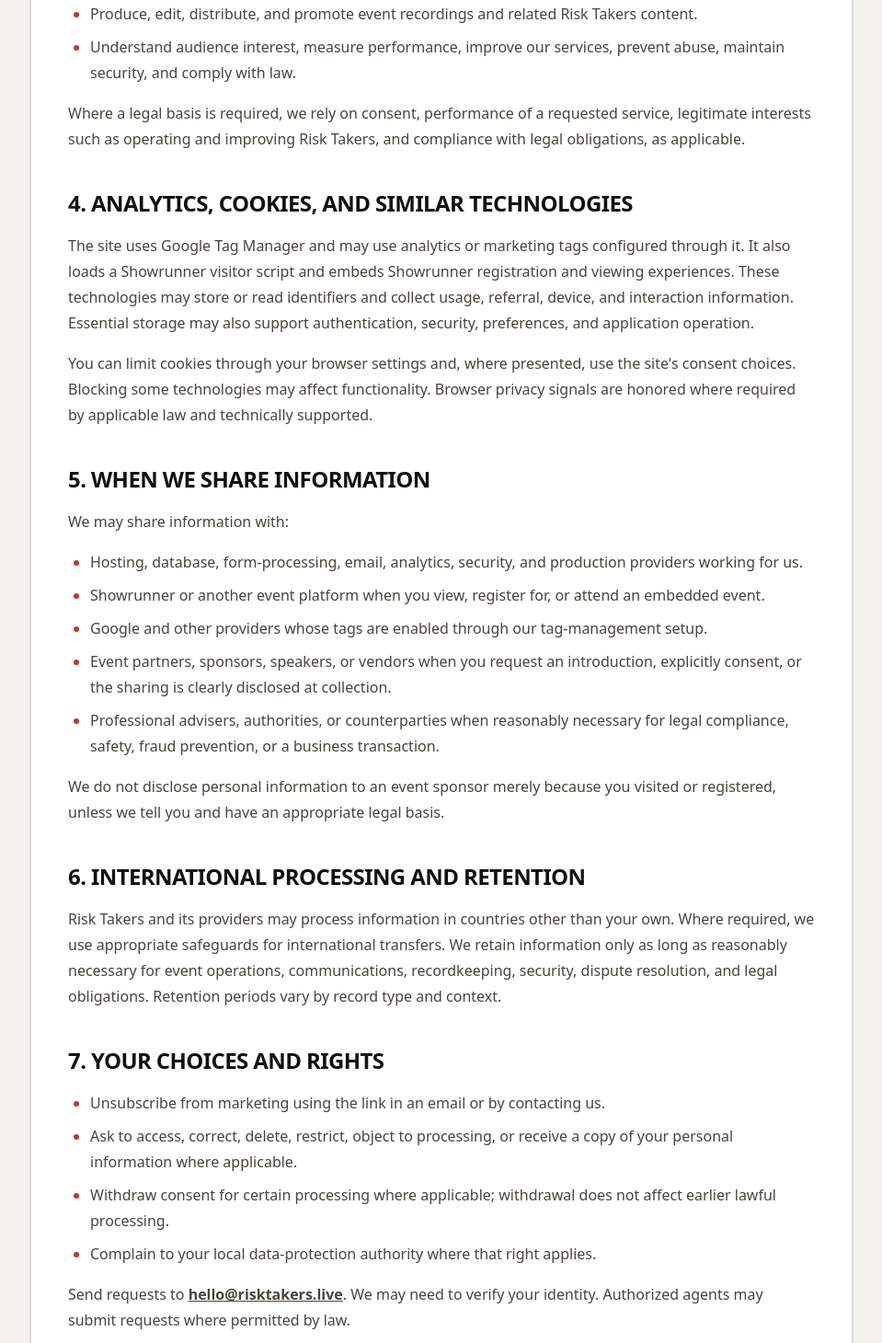
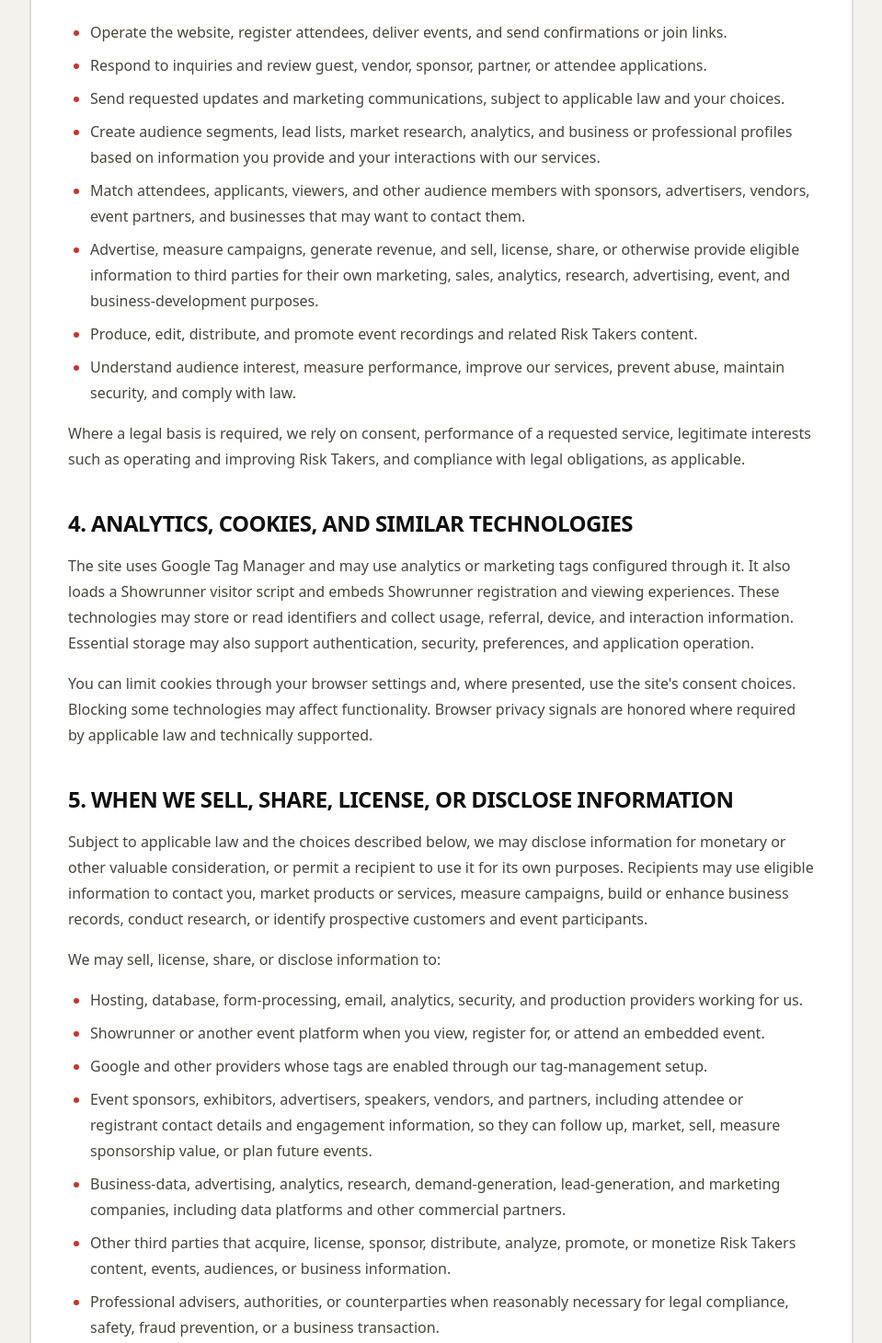
Before and after one commit to asafktz/risk-takers-base44, a React (Vite) app: page /privacy in a window 1280 px wide. Shown: the part 1250-2710 px from the top of the page at 92% size, without its empty margins (160-1119 px from the left). Built offline with nearby package versions, Linux system fonts and the light colour scheme; no server answers.

Commit message:
Disclose media data monetization practices

```diff
--- a/src/components/landing/FooterCTA.jsx
+++ b/src/components/landing/FooterCTA.jsx
@@ -97,6 +97,9 @@ export default function FooterCTA() {
             <Link to="/terms" className="text-[#666666] hover:text-[#111111] text-sm transition-colors">
               Terms
             </Link>
+            <a href="mailto:hello@risktakers.live?subject=Do%20Not%20Sell%20or%20Share%20My%20Personal%20Information" className="text-[#666666] hover:text-[#111111] text-sm transition-colors">
+              Do Not Sell or Share
+            </a>
             <Link to={createPageUrl('Admin')} className="text-[#666666] hover:text-[#111111] text-sm transition-colors">
               Admin
             </Link>
--- a/src/pages/Privacy.jsx
+++ b/src/pages/Privacy.jsx
@@ -17,6 +17,7 @@ export default function Privacy() {
     <LegalPageLayout eyebrow="Your information" title="Privacy Policy" effectiveDate={EFFECTIVE_DATE}>
       <LegalSection title="1. Who we are">
         <p>Risk Takers is owned and operated by LinkedOtter LLC. Risk Takers produces webinars, interviews, events, and related content about AI, cybersecurity, governance, and technology risk. This policy explains how LinkedOtter LLC handles personal information through <a className="font-bold underline" href="https://risktakers.show">risktakers.show</a>, Risk Takers events, and communications that link to this policy.</p>
+        <p><strong>Risk Takers is a media business.</strong> As described below, our business includes advertising, sponsorships, lead generation, audience insights, and licensing or providing business-contact and engagement information to sponsors, advertisers, partners, and other third parties. Depending on applicable law, some of these disclosures may be considered a “sale,” “sharing,” or targeted advertising.</p>
         <p>Questions or privacy requests can be sent to <a className="font-bold underline" href="mailto:hello@risktakers.live">hello@risktakers.live</a>.</p>
       </LegalSection>
 
@@ -36,6 +37,9 @@ export default function Privacy() {
           <li>Operate the website, register attendees, deliver events, and send confirmations or join links.</li>
           <li>Respond to inquiries and review guest, vendor, sponsor, partner, or attendee applications.</li>
           <li>Send requested updates and marketing communications, subject to applicable law and your choices.</li>
+          <li>Create audience segments, lead lists, market research, analytics, and business or professional profiles based on information you provide and your interactions with our services.</li>
+          <li>Match attendees, applicants, viewers, and other audience members with sponsors, advertisers, vendors, event partners, and businesses that may want to contact them.</li>
+          <li>Advertise, measure campaigns, generate revenue, and sell, license, share, or otherwise provide eligible information to third parties for their own marketing, sales, analytics, research, advertising, event, and business-development purposes.</li>
           <li>Produce, edit, distribute, and promote event recordings and related Risk Takers content.</li>
           <li>Understand audience interest, measure performance, improve our services, prevent abuse, maintain security, and comply with law.</li>
         </LegalList>
@@ -47,16 +51,19 @@ export default function Privacy() {
         <p>You can limit cookies through your browser settings and, where presented, use the site&apos;s consent choices. Blocking some technologies may affect functionality. Browser privacy signals are honored where required by applicable law and technically supported.</p>
       </LegalSection>
 
-      <LegalSection title="5. When we share information">
-        <p>We may share information with:</p>
+      <LegalSection title="5. When we sell, share, license, or disclose information">
+        <p>Subject to applicable law and the choices described below, we may disclose information for monetary or other valuable consideration, or permit a recipient to use it for its own purposes. Recipients may use eligible information to contact you, market products or services, measure campaigns, build or enhance business records, conduct research, or identify prospective customers and event participants.</p>
+        <p>We may sell, license, share, or disclose information to:</p>
         <LegalList>
           <li>Hosting, database, form-processing, email, analytics, security, and production providers working for us.</li>
           <li>Showrunner or another event platform when you view, register for, or attend an embedded event.</li>
           <li>Google and other providers whose tags are enabled through our tag-management setup.</li>
-          <li>Event partners, sponsors, speakers, or vendors when you request an introduction, explicitly consent, or the sharing is clearly disclosed at collection.</li>
+          <li>Event sponsors, exhibitors, advertisers, speakers, vendors, and partners, including attendee or registrant contact details and engagement information, so they can follow up, market, sell, measure sponsorship value, or plan future events.</li>
+          <li>Business-data, advertising, analytics, research, demand-generation, lead-generation, and marketing companies, including data platforms and other commercial partners.</li>
+          <li>Other third parties that acquire, license, sponsor, distribute, analyze, promote, or monetize Risk Takers content, events, audiences, or business information.</li>
           <li>Professional advisers, authorities, or counterparties when reasonably necessary for legal compliance, safety, fraud prevention, or a business transaction.</li>
         </LegalList>
-        <p>We do not disclose personal information to an event sponsor merely because you visited or registered, unless we tell you and have an appropriate legal basis.</p>
+        <p>The categories involved may include identifiers and contact details, professional or employment information, registration and application information, commercial information, internet or network activity, event engagement, communications, and inferences about business interests. We do not knowingly sell or share passwords, payment-card data, government identifiers, or personal information of people under 16. We do not use this policy to claim a right to process information where applicable law requires a separate notice, opt-in, or other authorization.</p>
       </LegalSection>
 
       <LegalSection title="6. International processing and retention">
@@ -68,9 +75,10 @@ export default function Privacy() {
           <li>Unsubscribe from marketing using the link in an email or by contacting us.</li>
           <li>Ask to access, correct, delete, restrict, object to processing, or receive a copy of your personal information where applicable.</li>
           <li>Withdraw consent for certain processing where applicable; withdrawal does not affect earlier lawful processing.</li>
+          <li>Opt out of the sale or sharing of personal information, targeted advertising, or certain profiling where applicable.</li>
           <li>Complain to your local data-protection authority where that right applies.</li>
         </LegalList>
-        <p>Send requests to <a className="font-bold underline" href="mailto:hello@risktakers.live">hello@risktakers.live</a>. We may need to verify your identity. Authorized agents may submit requests where permitted by law.</p>
+        <p>To opt out of sale or sharing, use <a className="font-bold underline" href="mailto:hello@risktakers.live?subject=Do%20Not%20Sell%20or%20Share%20My%20Personal%20Information">Do Not Sell or Share My Personal Information</a>. For other requests, email <a className="font-bold underline" href="mailto:hello@risktakers.live">hello@risktakers.live</a>. We may need to verify your identity. Authorized agents may submit requests where permitted by law. We will not discriminate against you for exercising a privacy right.</p>
       </LegalSection>
 
       <LegalSection title="8. Security and children">
--- a/src/pages/Terms.jsx
+++ b/src/pages/Terms.jsx
@@ -21,6 +21,7 @@ export default function Terms() {
 
       <LegalSection title="2. What Risk Takers provides">
         <p>Risk Takers produces educational and professional content, live and recorded events, interviews, community experiences, and opportunities involving guests, vendors, sponsors, partners, and attendees. Features, speakers, dates, formats, eligibility, availability, and content may change.</p>
+        <p>Risk Takers is a media business supported by advertising, sponsorships, lead generation, audience insights, and commercial data partnerships. Our Privacy Policy explains how LinkedOtter LLC may use, sell, license, share, or otherwise provide eligible business-contact, registration, application, and engagement information to event sponsors, advertisers, partners, and other third parties, subject to applicable law and privacy choices.</p>
       </LegalSection>
 
       <LegalSection title="3. Eligibility and accounts">
```
